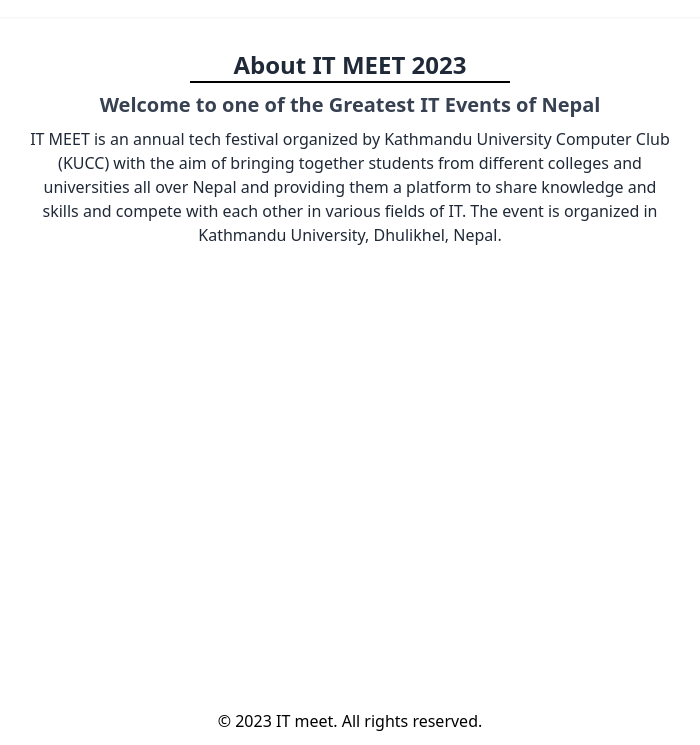
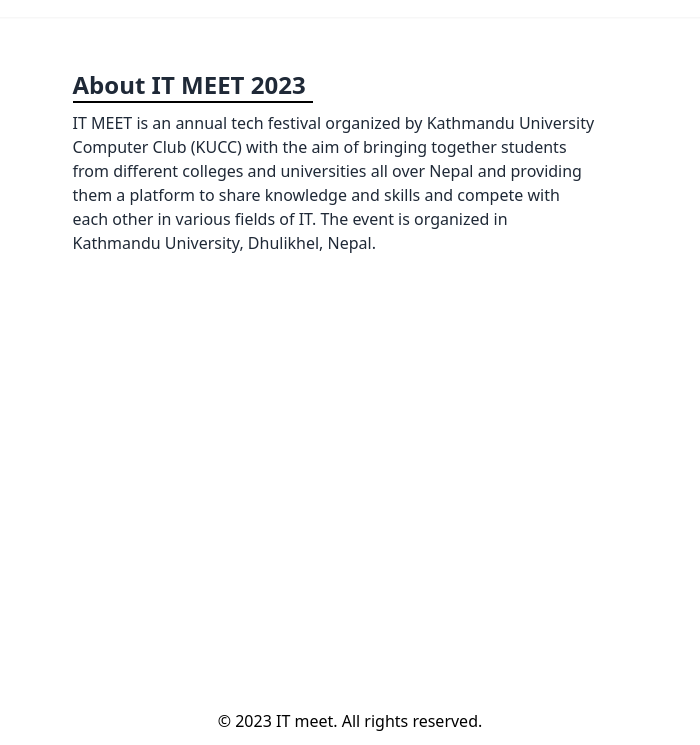
Before and after one commit to santoshyadav-29/BlogItmeet, an Astro site: page /about in a window 1280 px wide. Shown: the part 55-800 px from the top of the page, without its empty margins (290-990 px from the left). Built offline with nearby package versions, Linux system fonts and the light colour scheme; Astro itself is replaced by a stand-in of ours.

Commit message:
Changed About page

```diff
--- a/src/pages/about.astro
+++ b/src/pages/about.astro
@@ -20,16 +20,16 @@
 
     <main class="flex-grow layout ">
       <div
-        class="  container mx-auto text-center  text-gray-800 flex flex-col gap-2 sm:w-2/3 md:w-1/2 lg:w-1/3 xl:w-[70ch]"
+        class="  container mx-auto  text-gray-800 flex flex-col gap-2 sm:w-2/3 md:w-1/2 lg:w-1/3 xl:w-[65ch] p-5"
       >
         <h1 class="text-2xl font-bold">
           About IT MEET 2023
-          <hr class="w-1/2 mx-auto border-t-2 border-black" />
+          <hr class="w-[15rem]  border-t-2 border-black" />
         </h1>
-        <h2 class="text-xl text-gray-700 font-semibold">
+        <!-- <h2 class="text-xl text-gray-700 font-semibold">
           Welcome to one of the Greatest IT Events of Nepal
-        </h2>
-        <p>
+        </h2> -->
+        <p class="max-w-[57ch] ">
           IT MEET is an annual tech festival organized by Kathmandu University
           Computer Club (KUCC) with the aim of bringing together students from
           different colleges and universities all over Nepal and providing them
```
